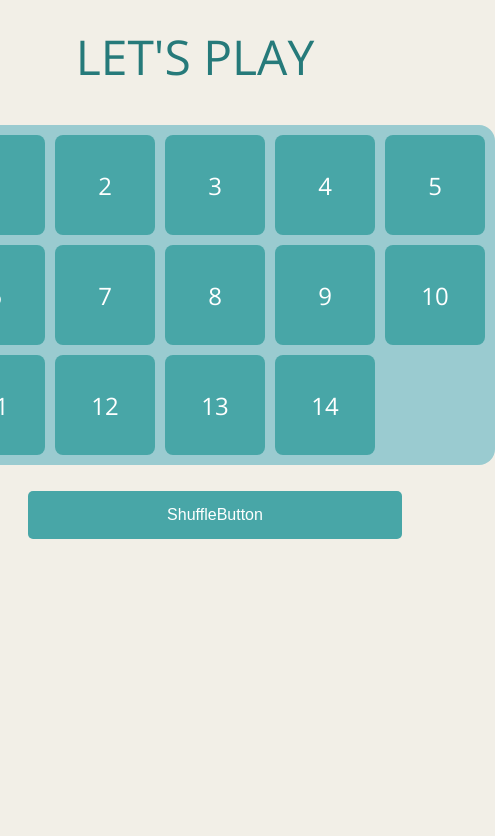
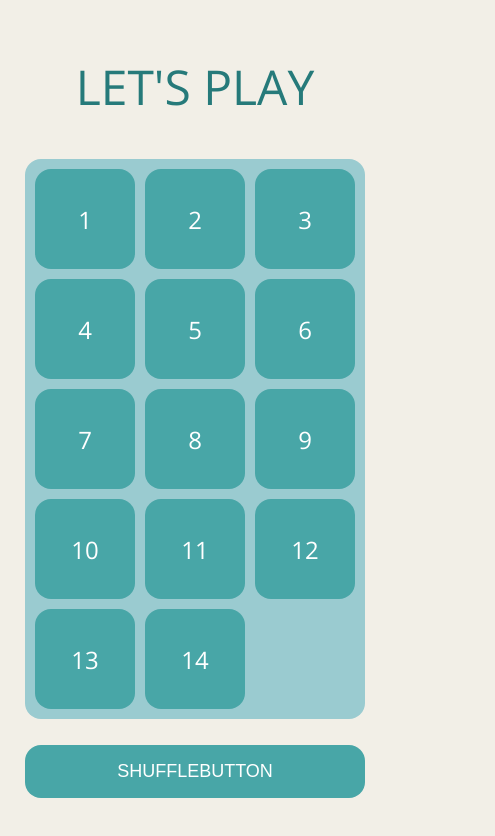
Before and after one commit to carolinmimmie/n-puzzle, a React (Vite) app: page / in a window 390 px wide. Shown: the top 836 px of the page, 495 px wide, since content can reach past the window. Built offline with nearby package versions, Linux system fonts and the light colour scheme.

Commit message:
responsiv design done

```diff
--- a/src/components/Game.tsx
+++ b/src/components/Game.tsx
@@ -105,7 +105,6 @@ const Game = () => {
         ))}
       </div>
       <ShuffleButton shuffleTiles={shuffleTiles}></ShuffleButton>
-
       {isWinning && <WinMessage shuffleTiles={shuffleTiles}></WinMessage>}
     </div>
   );
--- a/src/styles/_game.scss
+++ b/src/styles/_game.scss
@@ -1,19 +1,22 @@
 @use "variables" as v;
+@use "mixins" as m;
 .game {
   display: flex;
   flex-direction: column;
   gap: 26px;
   align-items: center;
   justify-content: center;
-  padding: 20px;
-  width: 100%;
+  padding: 20px 0px 46px;
 
   &__board {
     display: grid;
-    grid-template-columns: repeat(5, 100px);
+    grid-template-columns: repeat(3, 100px);
     grid-gap: 10px;
     background-color: v.$mint;
     padding: 10px;
-    border-radius: 16px;
+    border-radius: v.$border-radius;
+    @include m.forSize(desktop) {
+      grid-template-columns: repeat(5, 100px);
+    }
   }
 }
--- a/src/styles/_header.scss
+++ b/src/styles/_header.scss
@@ -4,5 +4,5 @@
   text-transform: uppercase;
   color: v.$dark-teal;
   font-size: 3rem;
-  padding: 16px;
+  padding: 46px 0px 20px;
 }
--- a/src/styles/_mixins.scss
+++ b/src/styles/_mixins.scss
@@ -1,11 +1,7 @@
 @use "variables" as v;
 
 @mixin forSize($size) {
-  @if $size == tablet {
-    @media screen and (max-width: v.$tablet) {
-      @content;
-    }
-  } @else if $size == desktop {
+  @if $size == desktop {
     @media screen and (min-width: v.$desktop) {
       @content;
     }
--- a/src/styles/_shufflebutton.scss
+++ b/src/styles/_shufflebutton.scss
@@ -1,13 +1,18 @@
 @use "variables" as v;
+@use "mixins" as m;
 button {
   background-color: v.$teal;
   color: v.$white;
   border: none;
-  padding: 15px 25px;
-  font-size: 16px;
-  border-radius: 5px;
+  padding: 16px 25px;
+  font-size: 18px;
+  text-transform: uppercase;
+  border-radius: v.$border-radius;
   cursor: pointer;
-  width: 100%;
+  width: 340px;
+  @include m.forSize(desktop) {
+    width: 565px;
+  }
 }
 button:hover {
   background-color: v.$dark-teal;
--- a/src/styles/_tile.scss
+++ b/src/styles/_tile.scss
@@ -8,7 +8,7 @@
   background-color: v.$teal;
   color: v.$white;
   font-size: 24px;
-  border-radius: 8px;
+  border-radius: v.$border-radius;
   text-align: center;
 }
 .hidden-tile {
--- a/src/styles/_variables.scss
+++ b/src/styles/_variables.scss
@@ -1,4 +1,3 @@
-$tablet: 768px;
 $desktop: 1024px;
 
 $white: white;
@@ -6,3 +5,5 @@ $beige: #f2efe7;
 $mint: #9acbd0;
 $teal: #48a6a7;
 $dark-teal: #267a7a;
+
+$border-radius: 16px;
--- a/src/styles/_winmessage.scss
+++ b/src/styles/_winmessage.scss
@@ -12,14 +12,17 @@
   z-index: 1000;
 
   &__container {
-    width: 65%;
     display: flex;
     flex-direction: column;
     gap: 12px;
     color: v.$white;
     background: v.$mint;
     padding: 26px;
-    border-radius: 10px;
+    border-radius: v.$border-radius;
     text-align: center;
+    h2 {
+      text-transform: uppercase;
+      letter-spacing: 3px;
+    }
   }
 }
```
